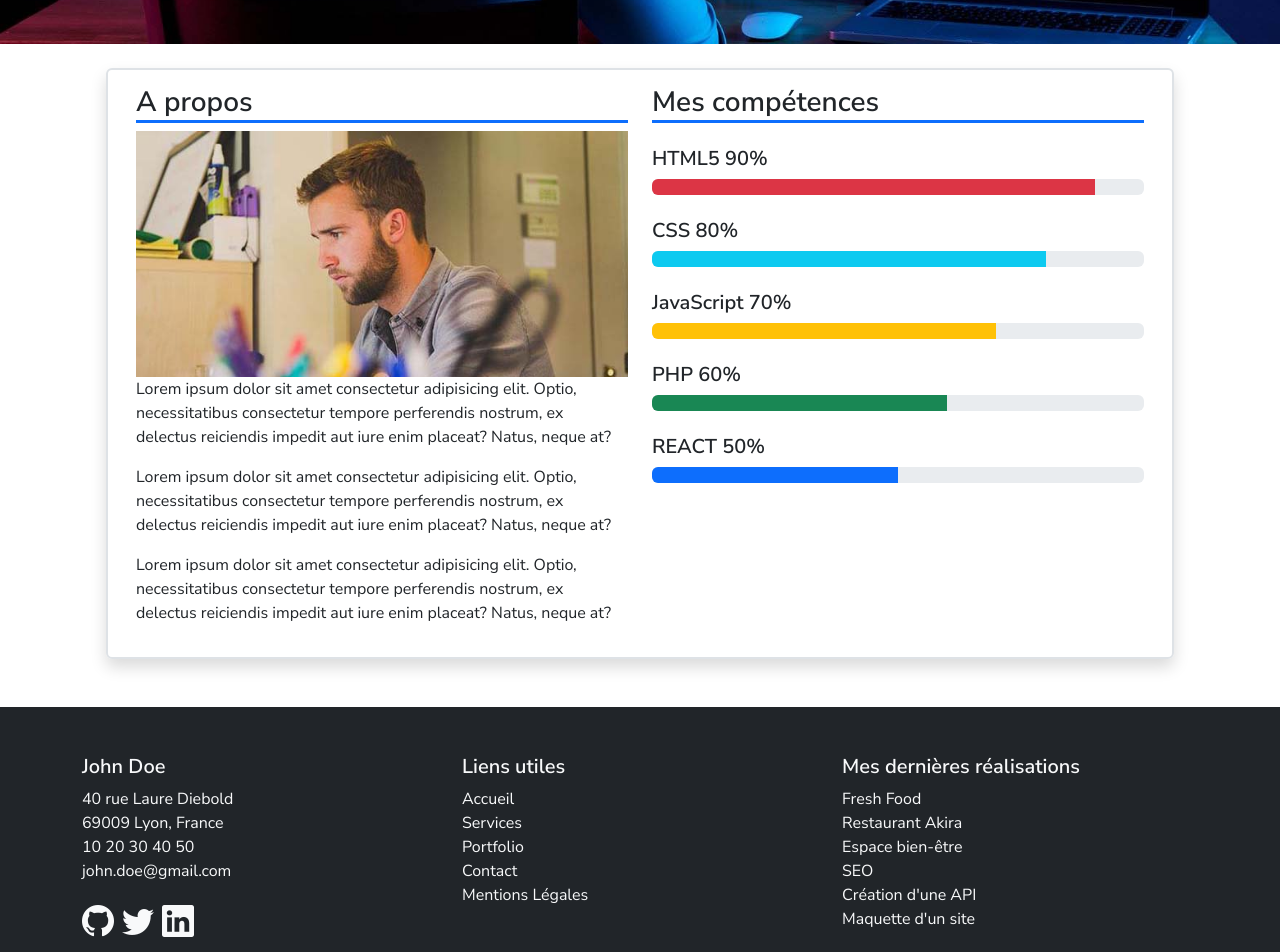
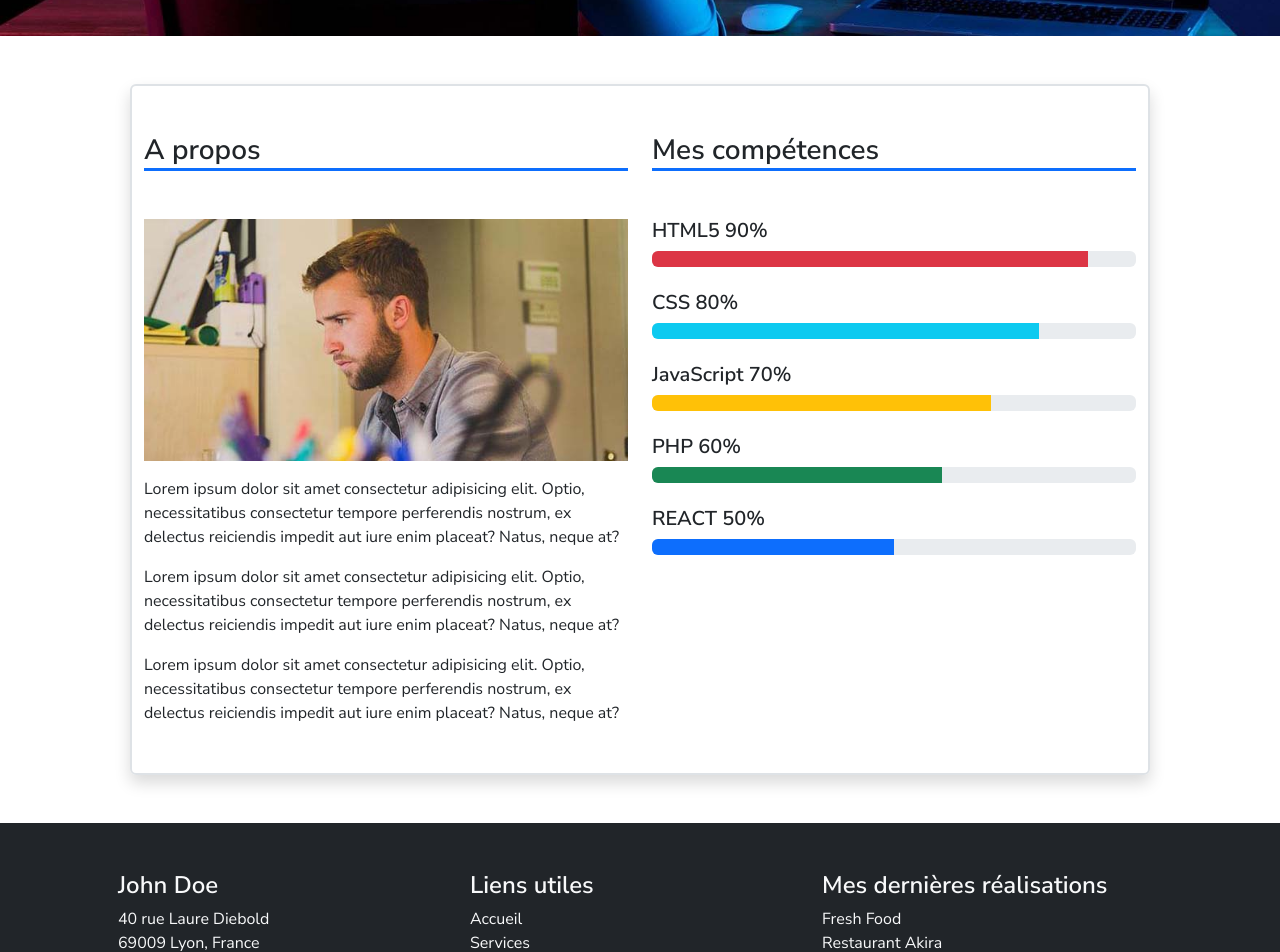
Before and after one commit to guillaumebertil/evaluation-portfolio-react, a React (Create React App) app: page / in a window 1280 px wide. Shown: the part 820-1772 px from the top of the page. Built offline with nearby package versions, Linux system fonts and the light colour scheme; no server answers.

Commit message:
feat: amélioration de la page Home pour correspondre à la maquette

```diff
--- a/src/components/About.jsx
+++ b/src/components/About.jsx
@@ -2,12 +2,13 @@ import johnDoeAbout from "../assets/images/john-doe-about.jpg"
 
 function About() {
     return (
-        <div className="container">
-            <div className="row m-4 gx-4 border border-2 rounded shadow p-3 mb-5">
+        <div className="container-xl">
+            <div className="row m-5 gx-4 border border-2 rounded shadow pt-4">
                 {/* A propos */}
-                <div className="col-md-6">
-                    <h3 className="border-bottom border-3 border-primary">A propos</h3>
-                    <img src={johnDoeAbout} alt="photo de John Doe" className="img-fluid"></img>
+                <div className="col-md-6 mt-4">
+                    <h3 className="border-bottom border-3 border-primary mb-5">A propos</h3>
+                    <img src={johnDoeAbout} alt="photo de John Doe" className="img-fluid mb-3"></img>
+                    <div className="about-content mb-5">
                         <p>
                             Lorem ipsum dolor sit amet consectetur adipisicing elit. Optio, necessitatibus consectetur tempore perferendis nostrum, ex delectus reiciendis impedit aut iure enim placeat? Natus, neque at?
                         </p>
@@ -18,10 +19,11 @@ function About() {
                             Lorem ipsum dolor sit amet consectetur adipisicing elit. Optio, necessitatibus consectetur tempore perferendis nostrum, ex delectus reiciendis impedit aut iure enim placeat? Natus, neque at?
                         </p>
                     </div>
+                </div>
 
                 {/* Mes compétences */}
-                <div className="col-md-6">
-                    <h3 className="border-bottom border-3 border-primary">Mes compétences</h3>
+                <div className="col-md-6 mt-4">
+                    <h3 className="border-bottom border-3 border-primary mb-5">Mes compétences</h3>
                     <ul className="list-unstyled">
                         {/* HTML5 */}
                         <li className="mt-4 mb-4">
--- a/src/components/Footer.jsx
+++ b/src/components/Footer.jsx
@@ -1,13 +1,14 @@
 import { Link } from 'react-router-dom';
+import '../styles/app.css';
 
 function Footer() {
     return (
         <div className='bg-dark text-light py-5'>
             <div className='container'>
-                <div className='row d-flex justify-content-md-center'>
+                <div className='row d-flex justify-content-md-center px-4'>
                     {/* Informations */}
-                    <div className='col-md-4'>
-                        <h5>John Doe</h5>
+                    <div className='col-md-4 ps-4'>
+                        <h4>John Doe</h4>
 
                         {/* Adresse */}
                         <address>
@@ -22,19 +23,19 @@ function Footer() {
                         </address>
 
                         {/* Réseaux sociaux */}
-                        <div className='d-flex justify-content-start mt-3 fs-2 gap-2'>
+                        <div className='d-flex justify-content-start mt-3 fs-2 gap-2 social-icon'>
                             {/* Lien Github */}
-                            <a href='https://github.com/github-john-doe' target='_blank' rel='noopener noreferrer nofollow' className='text-light'>
+                            <a href='https://github.com/github-john-doe' target='_blank' rel='noopener noreferrer nofollow' className='text-secondary'>
                                 <i className='bi bi-github'></i>
                             </a>
 
                             {/* Lien Twitter */}
-                            <a href='https://x.com/' target='_blank' rel='noopener noreferrer nofollow' className='text-light'>
+                            <a href='https://x.com/' target='_blank' rel='noopener noreferrer nofollow' className='text-secondary'>
                                 <i className='bi bi-twitter'></i>
                             </a>
 
                             {/* Lien LinkedIn */}
-                            <a href='https://fr.linkedin.com/' target='_blank' rel='noopener noreferrer nofollow' className='text-light'>
+                            <a href='https://fr.linkedin.com/' target='_blank' rel='noopener noreferrer nofollow' className='text-secondary'>
                                 <i className='bi bi-linkedin'></i>
                             </a>
                         </div>
@@ -42,7 +43,7 @@ function Footer() {
 
                     {/* Liens utiles */}
                     <div className='col-md-4'>
-                        <h5>Liens utiles</h5>
+                        <h4>Liens utiles</h4>
                         <ul className='list-unstyled'>
                             {/* Accueil */}
                             <li>
@@ -68,8 +69,8 @@ function Footer() {
                     </div>
 
                     {/* Dernières réalisations */}
-                    <div className='col-md-4'>
-                        <h5>Mes dernières réalisations</h5>
+                    <div className='col-md-4 ps-0'>
+                        <h4>Mes dernières réalisations</h4>
                         <ul className='list-unstyled'>
                             {/* Fresh Food */}
                             <li>
--- a/src/components/Header.jsx
+++ b/src/components/Header.jsx
@@ -15,7 +15,7 @@ function Header() {
     };
 
     return (
-        <nav className="navbar navbar-expand-lg navbar-dark bg-dark pt-3 px-5">
+        <nav className="navbar navbar-expand-lg navbar-dark bg-dark px-5">
             {/* Logo */}
             <NavLink className='navbar-brand text-light' to='/' onClick={closeMenu}>
                 JOHN DOE
--- a/src/styles/app.css
+++ b/src/styles/app.css
@@ -18,3 +18,9 @@ h1, h2, h3, h4, h5, h6, strong {
 .navbar-nav .nav-link:hover {
     text-decoration: underline;
 }
+
+/* Footer */
+
+.social-icon a:hover {
+    color: white !important;
+}
```
Lines whose indentation alone changed are shown as unchanged.
